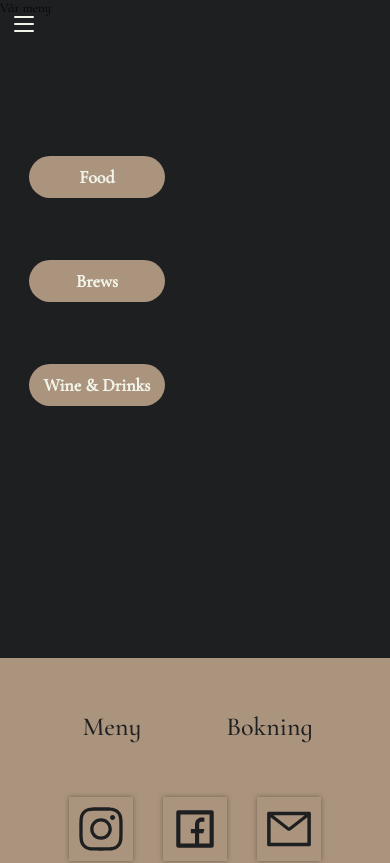
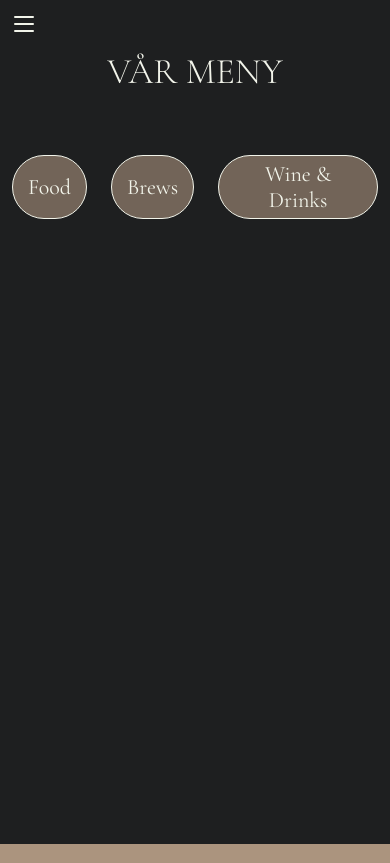
Before and after one commit to idadanielsson/Restaurant, a React (Create React App) app: page /menu in a window 390 px wide. Shown: the top 863 px of the page. Built offline with nearby package versions, Linux system fonts and the light colour scheme.

Commit message:
added responsivity

```diff
--- a/src/components/restaurant/menu/Menu.tsx
+++ b/src/components/restaurant/menu/Menu.tsx
@@ -1,10 +1,9 @@
 import { Outlet } from "react-router-dom";
 import { IMenu, menus } from "../../../models/IMenu";
-import { H2, H5 } from "../../styled/Headings";
+import { H1, H2, H5, MenuHeading } from "../../styled/Headings";
 import { MenuListWrapper } from "../../styled/MenuItem";
 import {
   BigMenuWrapper,
-  MenuCategoryItemWrapper,
   MenuCategoryWrapper,
   Wrapper,
 } from "../../styled/Wrappers";
@@ -14,8 +13,8 @@ export type MenuContext = { menus: IMenu[] };
 
 export const Menu = () => {
   return (
-    <Wrapper width="100%" height="100%">
-      <H5>Vår meny</H5>
+    <Wrapper height="100vh" display="flex" align="center" direction="column">
+      <MenuHeading fontSize="36px">Vår meny</MenuHeading>
       <BigMenuWrapper>
         <MenuCategoryWrapper>
           <MenuCategories />
--- a/src/components/restaurant/menu/menuCategories/MenuCategories.tsx
+++ b/src/components/restaurant/menu/menuCategories/MenuCategories.tsx
@@ -1,14 +1,9 @@
 import { useState } from "react";
 import { useNavigate } from "react-router-dom";
-import { IMenu, menus } from "../../../../models/IMenu";
+import { menus } from "../../../../models/IMenu";
 import { categories } from "../../../../models/IMenuCategory";
-import { Button1 } from "../../../styled/Buttons";
-import { BLUE, CHAMPAGNE, CHAMPAGNE_FADE } from "../../../styled/Colors";
-import { H5, H6 } from "../../../styled/Headings";
-import {
-  MenuCategoryItemWrapper,
-  MenuCategoryWrapper,
-} from "../../../styled/Wrappers";
+import { Button } from "../../../styled/Buttons";
+import { BLUE, CHAMPAGNE } from "../../../styled/Colors";
 
 export const MenuCategories = () => {
   const [backgroundColor, setBackgroundColor] = useState("");
@@ -26,8 +21,10 @@ export const MenuCategories = () => {
   const categoryHtml = categories.categories.map((c) => {
     return (
       <>
-        <Button1
-          padding="10px 15px"
+        <Button
+          margin="12px"
+          padding="7px 20px"
+          fontSize="28px"
           bgcolor={backgroundColor === c.name ? BLUE : CHAMPAGNE}
           onClick={() => {
             showMenu(c.id);
@@ -35,7 +32,7 @@ export const MenuCategories = () => {
           }}
         >
           {c.name}
-        </Button1>
+        </Button>
       </>
     );
   });
--- a/src/components/styled/Buttons.tsx
+++ b/src/components/styled/Buttons.tsx
@@ -1,4 +1,5 @@
 import styled from "styled-components";
+import { breakpoint } from "./Breakpoints";
 import {
   BG_COLOR,
   BTN_BORDER,
@@ -11,6 +12,7 @@ export interface IButtonProps {
   height?: string;
   width?: string;
   padding?: string;
+  margin?: string;
   bgcolor?: string;
   color?: string;
   border?: string;
@@ -27,7 +29,8 @@ export const Button1 = styled.button`
   height: ${(props: IButtonProps) => props.height};
   width: ${(props: IButtonProps) => props.width};
   padding: ${(props: IButtonProps) => props.padding};
-  font-weight: 700;
+  margin: ${(props: IButtonProps) => props.margin};
+
   font-size: large;
   cursor: pointer;
 `;
@@ -55,10 +58,16 @@ export const Button = styled.button`
   font-size: ${(props: IButtonProps) => props.fontSize};
   transition: all ease 0.2s;
   font-weight: ${(props: IButtonProps) => props.fontWeight};
+  margin: ${(props: IButtonProps) => props.margin};
   cursor: pointer;
 
   :hover {
     background-color: #ab947e;
+  }
+
+  @media ${breakpoint.mobileMenu} {
+    padding: 5px 15px;
+    font-size: 22px;
   }
 `;
 
--- a/src/components/styled/Headings.tsx
+++ b/src/components/styled/Headings.tsx
@@ -1,4 +1,5 @@
 import styled from "styled-components";
+import { breakpoint } from "./Breakpoints";
 import { CHAMPAGNE, FONT_COLOR } from "./Colors";
 
 export interface IHeadingsProps {
@@ -60,18 +61,6 @@ export const ContactHeading = styled(H5)`
   text-align: center;
 `;
 
-export const H6 = styled.button`
-  color: ${CHAMPAGNE};
-  font-family: "Cormorant Infant", serif;
-  font-size: 34px;
-  font-weight: 300;
-  background-color: ${CHAMPAGNE};
-  color: ${FONT_COLOR};
-  padding: 5px 10px;
-  cursor: pointer;
-  border: none;
-`;
-
 export const ItemTitle = styled.h6`
   font-size: 22px;
   font-family: "Cormorant Infant", serif;
@@ -79,4 +68,22 @@ export const ItemTitle = styled.h6`
   text-transform: uppercase;
   color: ${FONT_COLOR};
   margin: 0;
+
+  @media ${breakpoint.mobileMenu} {
+    margin-top: 20px;
+    font-size: 18px;
+  }
 `;
+
+export const MenuHeading = styled.h2`
+  font-size: ${(props: IHeadingsProps) => props.fontSize};
+  font-family: "Cormorant Infant", serif;
+  text-transform: uppercase;
+  padding: 60px;
+  font-weight: 300;
+  color: ${FONT_COLOR};
+
+  @media ${breakpoint.mobileMenu} {
+    padding: 20px 0;
+  }
+`;
--- a/src/components/styled/MenuItem.tsx
+++ b/src/components/styled/MenuItem.tsx
@@ -1,21 +1,31 @@
 import styled from "styled-components";
+import { breakpoint } from "./Breakpoints";
 import { CHAMPAGNE, FONT_COLOR } from "./Colors";
 
 export const MenuListWrapper = styled.ul`
-  width: 40%;
-  height: 550px;
+  width: 50%;
   display: flex;
   flex-direction: column;
   justify-content: center;
-  align-items: center;
   list-style-type: none;
+  padding: 0;
+  margin: 0;
+
+  @media ${breakpoint.mobileMenu} {
+    width: 80%;
+    align-items: center;
+  }
 `;
 
 export const MenuItemWrapper = styled.li`
-  width: 100%;
-  height: 550px;
   padding-bottom: 20px;
   margin-left: 80px;
+
+  @media ${breakpoint.mobileMenu} {
+    margin: 0;
+    padding: 0 20px;
+    width: 100%;
+  }
 `;
 
 export const ItemP = styled.p`
--- a/src/components/styled/Wrappers.tsx
+++ b/src/components/styled/Wrappers.tsx
@@ -348,20 +348,22 @@ export const HamburgerWrapper = styled.div`
 
 export const BigMenuWrapper = styled.div`
   width: 100%;
-  height: 100%;
   display: flex;
   justify-content: center;
-  padding-top: 60px;
+  padding: 0;
+
+  @media ${breakpoint.mobileMenu} {
+    flex-direction: column;
+    align-items: center;
+  }
 `;
 
 export const MenuCategoryWrapper = styled.div`
-  height: 250px;
   display: flex;
   flex-direction: column;
-  justify-content: space-between;
-  margin-top: 80px;
+  margin-bottom: 20px;
+
+  @media ${breakpoint.mobileMenu} {
+    flex-direction: row;
+  }
 `;
-
-export const MenuCategoryItemWrapper = styled.div`
-  width: 30%;
-`;
```
